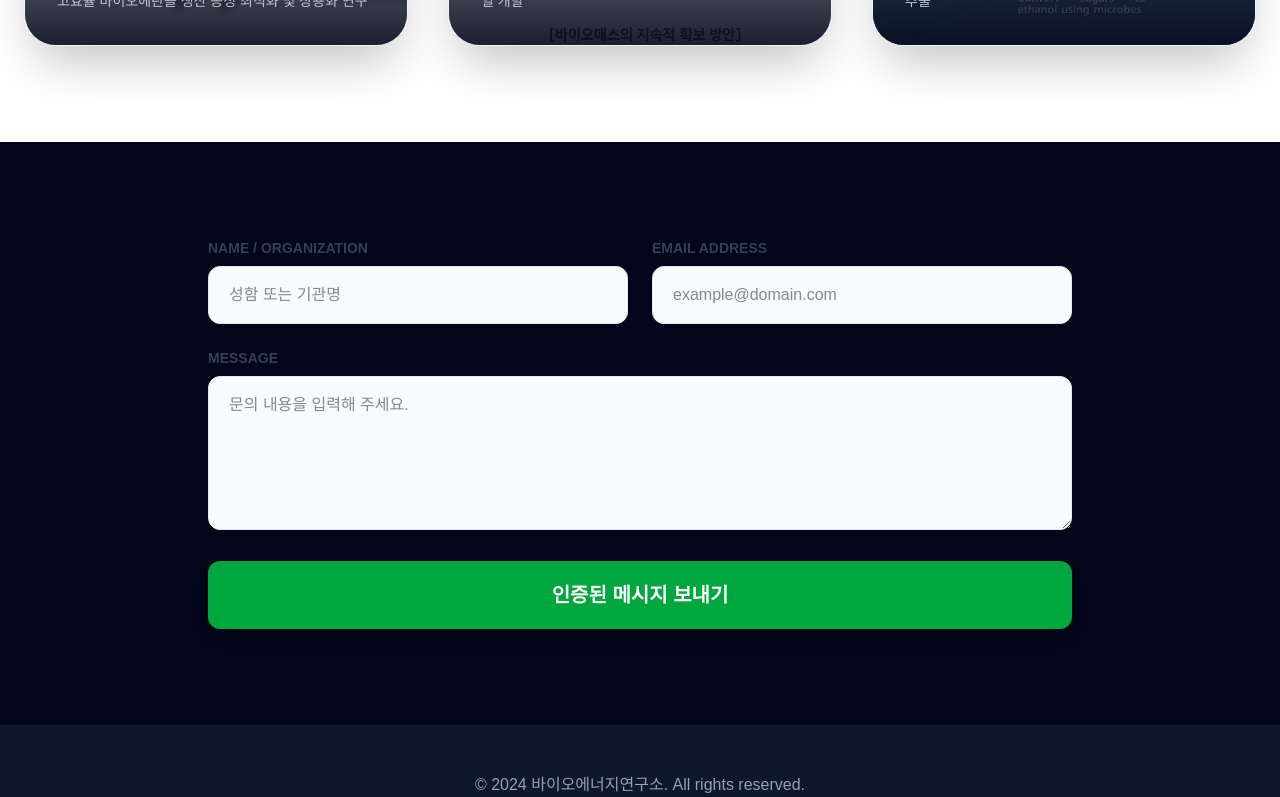
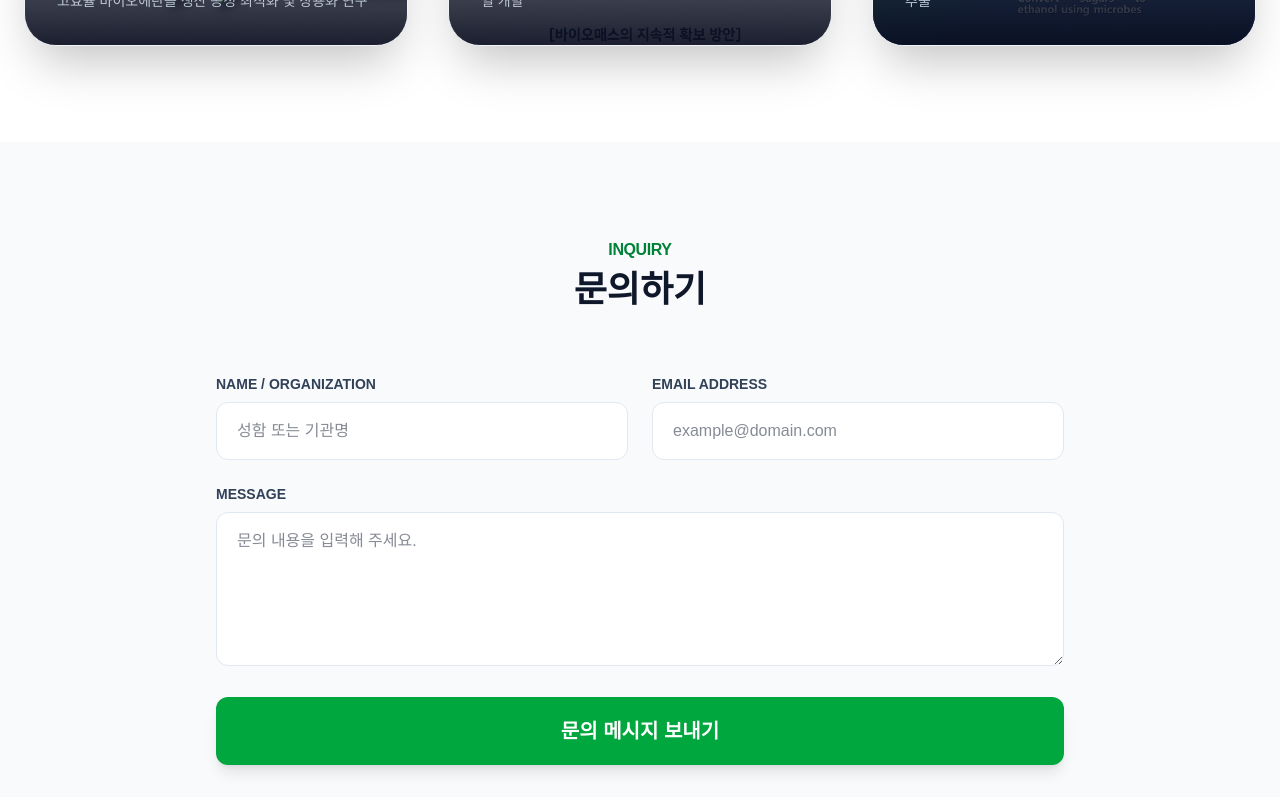
Before and after one commit to cw5444/bioenergy-website, a Next.js app: page / in a window 1280 px wide. Shown: the part 2000-2797 px from the top of the page. Built offline with nearby package versions, Linux system fonts and the light colour scheme.

Commit message:
style: refine modal background and update inquiry section UI

```diff
--- a/app/page.tsx
+++ b/app/page.tsx
@@ -68,7 +68,7 @@ export default function Home() {
               href="#contact"
               className="bg-green-600 hover:bg-green-500 text-white px-12 py-5 rounded-full text-xl font-bold transition-all shadow-[0_0_30px_rgba(34,197,94,0.4)]"
             >
-              상담 문의하기
+              문의하기
             </Link>
             <Link
               href="#timeline"
@@ -135,7 +135,7 @@ export default function Home() {
         </div>
       </section>
 
-      {/* ==================== 3️⃣ Research Status (모달 기능 적용) ==================== */}
+      {/* ==================== 3️⃣ Research Status ==================== */}
       <section id="status" className="py-24 bg-white scroll-mt-24">
         <div className="max-w-7xl mx-auto px-6">
           <div className="text-center mb-16">
@@ -195,10 +195,10 @@ export default function Home() {
         </div>
       </section>
 
-      {/* 이미지 확대 모달 (Overlay) */}
+      {/* 이미지 확대 모달 (배경: 짙은 회색 + 블러 적용) */}
       {selectedImg && (
         <div
-          className="fixed inset-0 z-[1000] bg-black/90 flex items-center justify-center p-4 cursor-zoom-out"
+          className="fixed inset-0 z-[1000] bg-slate-900/90 backdrop-blur-sm flex items-center justify-center p-4 cursor-zoom-out"
           onClick={() => setSelectedImg(null)}
         >
           <div className="relative w-full max-w-5xl h-full max-h-[85vh]">
@@ -216,9 +216,18 @@ export default function Home() {
         </div>
       )}
 
-      {/* ==================== 4️⃣ Contact ==================== */}
-      <section id="contact" className="py-24 bg-slate-950 scroll-mt-24">
-        <div className="max-w-4xl mx-auto px-4">
+      {/* ==================== 4️⃣ Inquiry (문의하기 섹션으로 개선) ==================== */}
+      <section id="contact" className="py-24 bg-slate-50 scroll-mt-24">
+        <div className="max-w-4xl mx-auto px-6">
+          <div className="text-center mb-16">
+            <h2 className="text-green-700 font-bold mb-2 uppercase tracking-tight">
+              Inquiry
+            </h2>
+            <h3 className="text-4xl font-extrabold text-slate-900">
+              문의하기
+            </h3>
+          </div>
+
           <form onSubmit={handleSubmit} className="space-y-6">
             <div className="grid md:grid-cols-2 gap-6">
               <div>
@@ -231,7 +240,7 @@ export default function Home() {
                   required
                   value={formData.name}
                   onChange={(e) => setFormData({ ...formData, name: e.target.value })}
-                  className="w-full px-5 py-4 rounded-xl bg-slate-50 border border-slate-200 focus:border-green-500 outline-none transition-all text-slate-900"
+                  className="w-full px-5 py-4 rounded-xl bg-white border border-slate-200 focus:border-green-500 outline-none transition-all text-slate-900"
                   placeholder="성함 또는 기관명"
                 />
               </div>
@@ -245,7 +254,7 @@ export default function Home() {
                   required
                   value={formData.email}
                   onChange={(e) => setFormData({ ...formData, email: e.target.value })}
-                  className="w-full px-5 py-4 rounded-xl bg-slate-50 border border-slate-200 focus:border-green-500 outline-none transition-all text-slate-900"
+                  className="w-full px-5 py-4 rounded-xl bg-white border border-slate-200 focus:border-green-500 outline-none transition-all text-slate-900"
                   placeholder="example@domain.com"
                 />
               </div>
@@ -261,7 +270,7 @@ export default function Home() {
                 rows={5}
                 value={formData.message}
                 onChange={(e) => setFormData({ ...formData, message: e.target.value })}
-                className="w-full px-5 py-4 rounded-xl bg-slate-50 border border-slate-200 focus:border-green-500 outline-none transition-all text-slate-900"
+                className="w-full px-5 py-4 rounded-xl bg-white border border-slate-200 focus:border-green-500 outline-none transition-all text-slate-900"
                 placeholder="문의 내용을 입력해 주세요."
               />
             </div>
@@ -270,7 +279,7 @@ export default function Home() {
               className="w-full bg-green-600 hover:bg-green-700 text-white py-5 rounded-xl text-xl font-bold transition-all shadow-lg"
               type="submit"
             >
-              {status === "sending" ? "전송 중..." : "인증된 메시지 보내기"}
+              {status === "sending" ? "전송 중..." : "문의 메시지 보내기"}
             </button>
 
             {status === "success" && (
```
